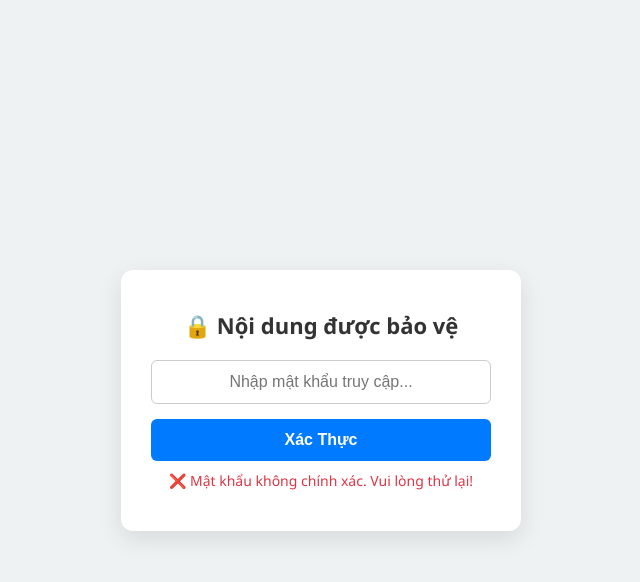
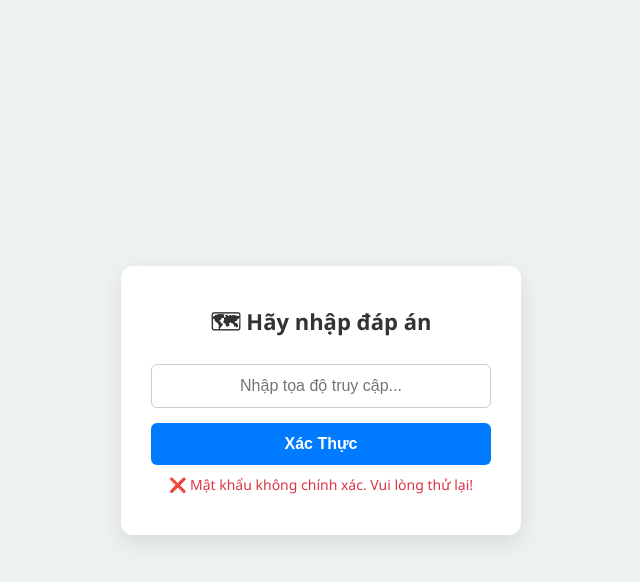
Before and after one commit to ankynguyen23/HUY-N-T-CH---H-I-TR-NH-CHINH-PH-C-I-D-NG, a plain HTML site: page index.html in a window 1280 px wide. Both pictures are taken after a click on the button "Xác Thực". Shown: the whole page, without its empty margins (319-959 px from the left). Drawn offline with Linux system fonts and the light colour scheme.

Commit message:
Update index.html

```diff
--- a/index.html
+++ b/index.html
@@ -32,8 +32,8 @@
 
     <!-- Màn hình khóa -->
     <div class="box" id="lock-screen">
-        <h2>🔒 Nội dung được bảo vệ</h2>
-        <input type="password" id="password" placeholder="Nhập mật khẩu truy cập...">
+        <h2>🗺 Hãy nhập đáp án</h2>
+        <input type="password" id="password" placeholder="Nhập tọa độ truy cập...">
         <button onclick="checkPassword()">Xác Thực</button>
         <p id="error"></p>
     </div>
@@ -49,6 +49,7 @@
     </div>
 
     <script>
+        // Hàm băm bảo mật SHA-256 chống F12 xem trộm
         async function sha256(message) {
             const msgBuffer = new TextEncoder().encode(message);
             const hashBuffer = await crypto.subtle.digest('SHA-256', msgBuffer);
@@ -57,11 +58,15 @@
         }
 
         async function checkPassword() {
-            const inputStyle = document.getElementById("password").value;
+            // Lấy dữ liệu và tự động viết hoa + xóa khoảng trắng thừa
+            const inputRaw = document.getElementById("password").value;
+            const inputCleaned = inputRaw.trim().toUpperCase();
             const errorElement = document.getElementById("error");
-            const hashedInput = await sha256(inputStyle);
 
-            // Mật khẩu D7 đã được mã hóa an toàn
+            // Mã hóa chuỗi người dùng nhập
+            const hashedInput = await sha256(inputCleaned);
+
+            // Mã hóa SHA-256 cố định của mật khẩu "D7"
             const correctHash = "b25863c52e6462723c348f95c56b62ec54f49495f87b8fbe15e1bc978d302a90";
 
             if (hashedInput === correctHash) {
@@ -72,6 +77,7 @@
             }
         }
 
+        // Bấn Enter để gửi nhanh
         document.getElementById("password").addEventListener("keypress", function(event) {
             if (event.key === "Enter") {
                 checkPassword();
```
